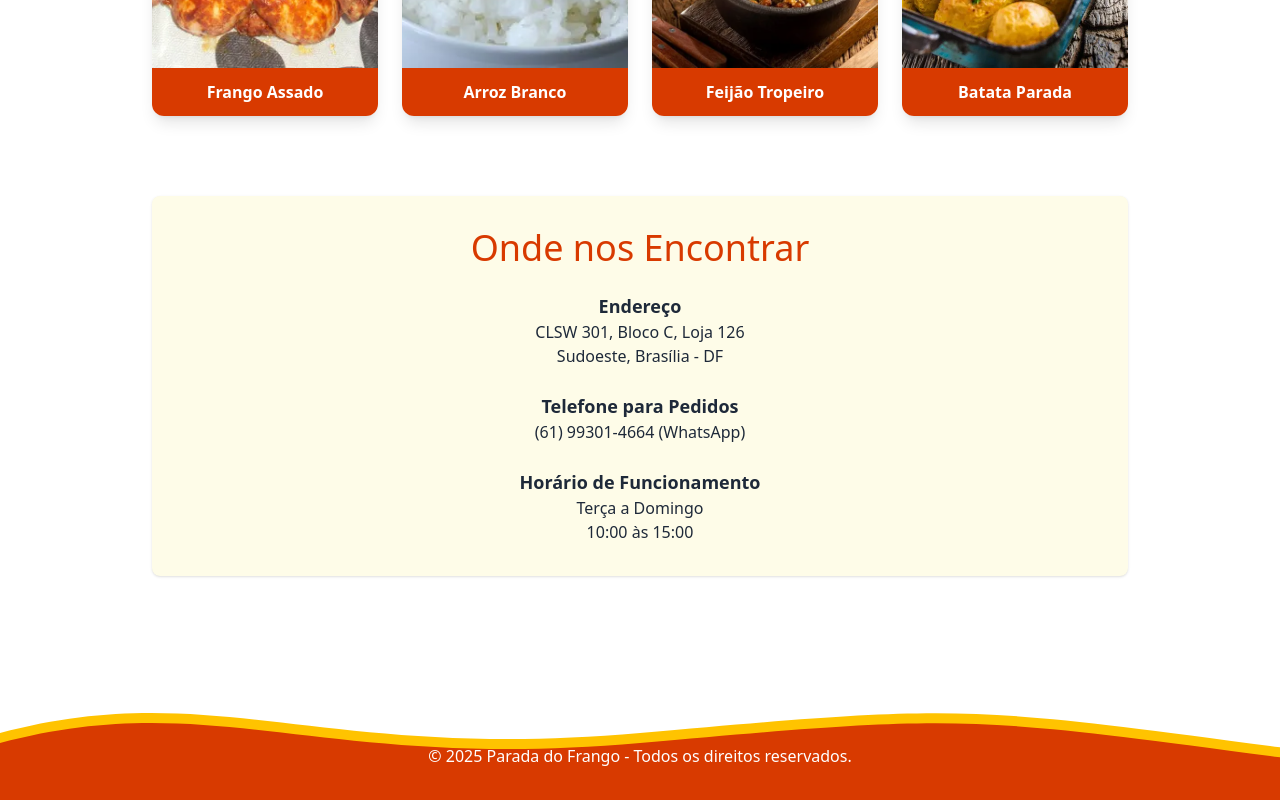
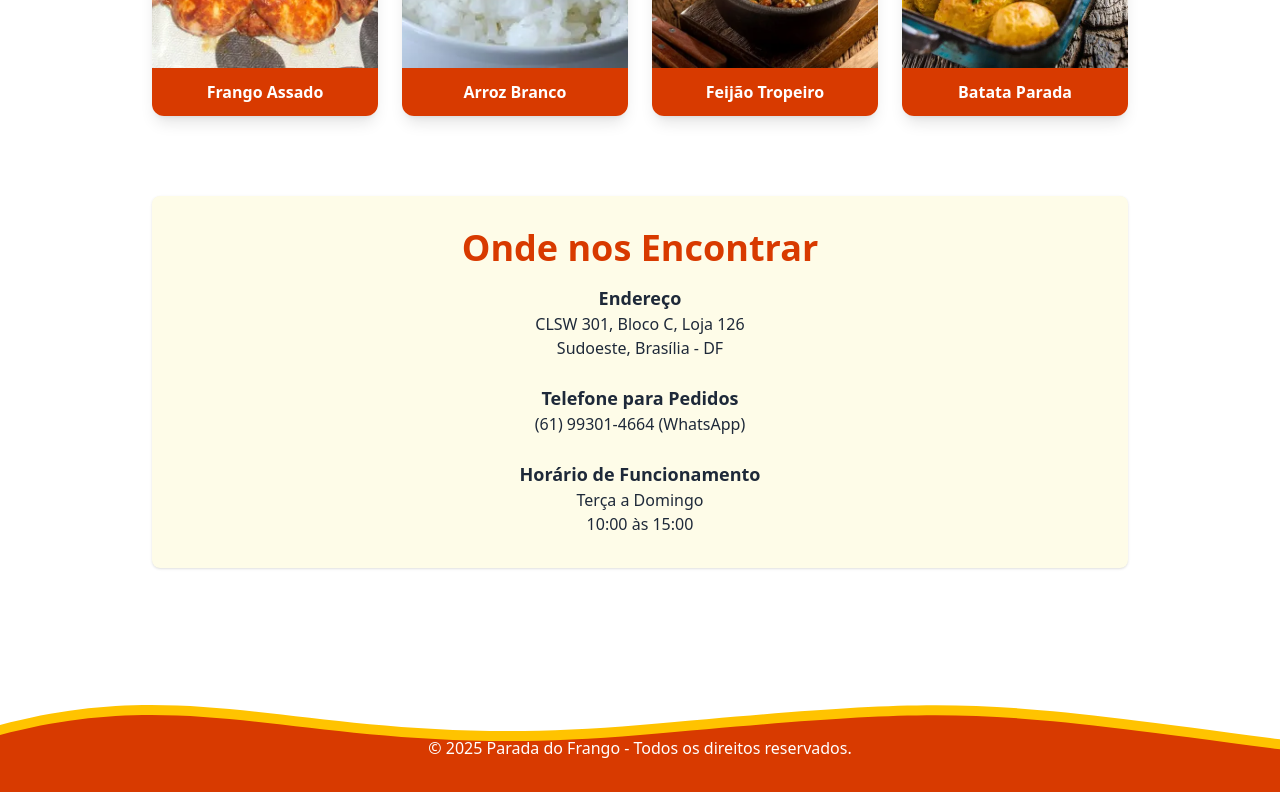
Before and after one commit to phquartin/paradaDoFrangoPage, a React (Vite) app: page / in a window 1280 px wide. Shown: the part 1456-2256 px from the top of the page. Built offline with nearby package versions, Linux system fonts and the light colour scheme.

Commit message:
refactor(Localizacao): ajusta título com fonte em negrito e espaçamento reduzido para maior destaque e clareza

```diff
--- a/src/components/Localizacao.jsx
+++ b/src/components/Localizacao.jsx
@@ -3,7 +3,7 @@ import React from "react";
 export default function Localizacao() {
     return (
         <section id="localizacao" className="bg-yellow-50 p-8 rounded-lg shadow">
-            <h2 className="text-center text-4xl font-montserrat text-[#D83A00] mb-6">
+            <h2 className="text-center text-4xl lg:text-4xl font-montserrat font-bold text-[#D83A00] mb-4">
                 Onde nos Encontrar
             </h2>
             <div className="text-center space-y-6">
```
